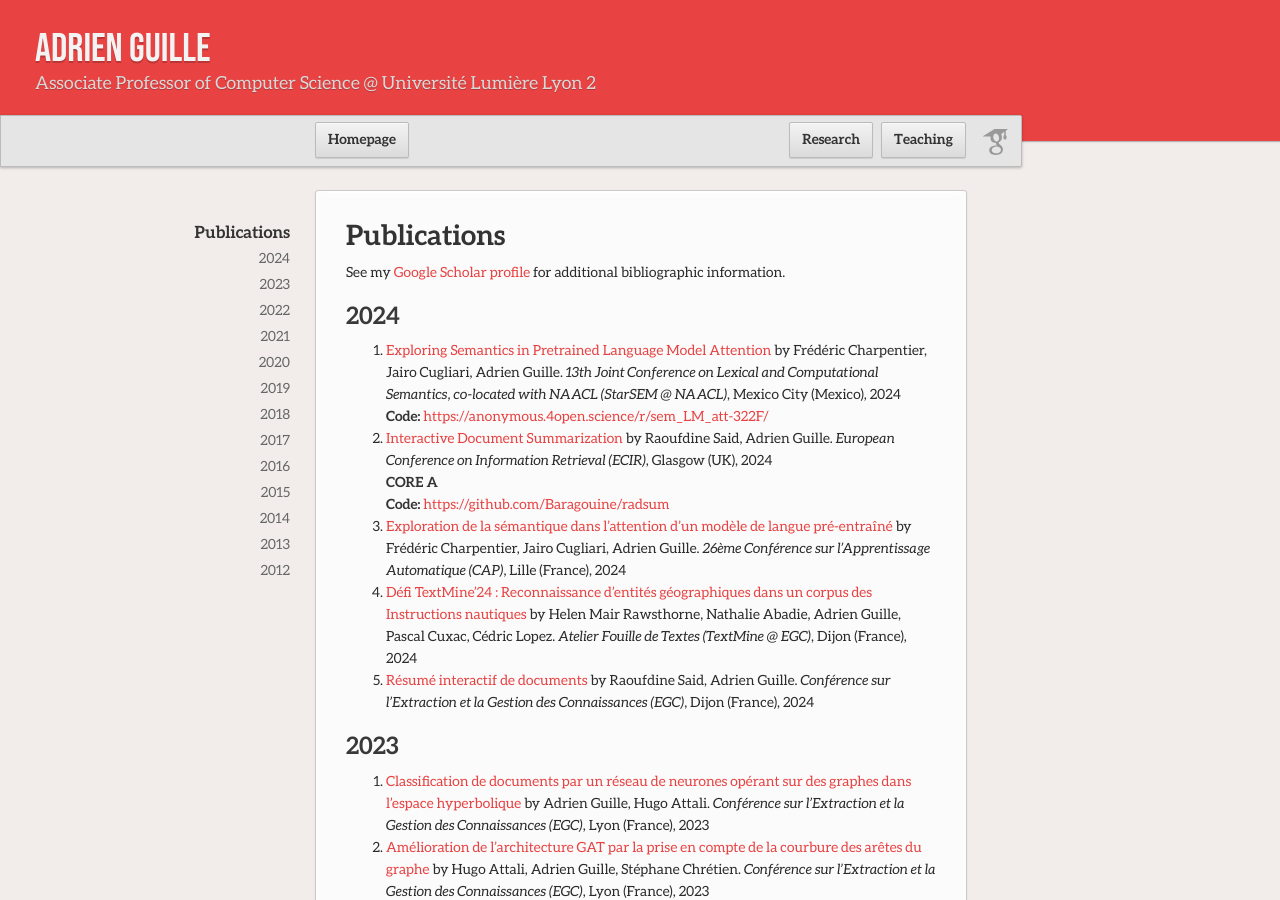
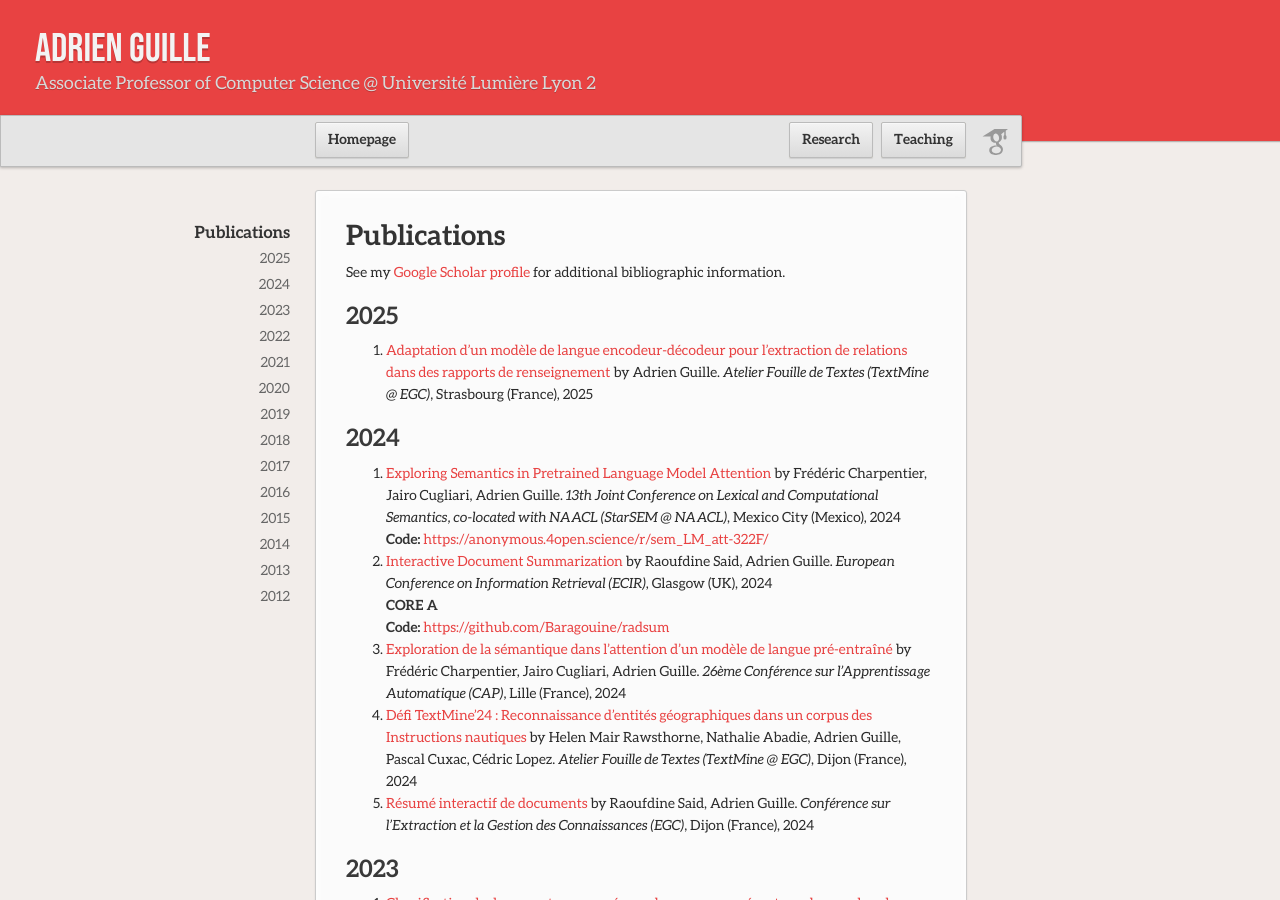
Before and after one commit to AdrienGuille/adrienguille.github.io, a Jekyll site: the page built from publications.md, in a window 1280 px wide and 900 px high. Built offline with Jekyll 4.4.1, drawn with Linux system fonts in a browser that asks for light colours; our own code applies the rules of GitHub Pages for plain Markdown files.

Commit message:
Update publications.md

```diff
--- a/publications.md
+++ b/publications.md
@@ -1,6 +1,9 @@
 # Publications
 
 See my [Google Scholar profile](https://scholar.google.com/citations?user=mM_oO18AAAAJ) for additional bibliographic information.
+
+## 2025
+- [Adaptation d'un modèle de langue encodeur-décodeur pour l'extraction de relations dans des rapports de renseignement]() by Adrien Guille. *Atelier Fouille de Textes (TextMine @ EGC)*, Strasbourg (France), 2025
 
 ## 2024
 
```
